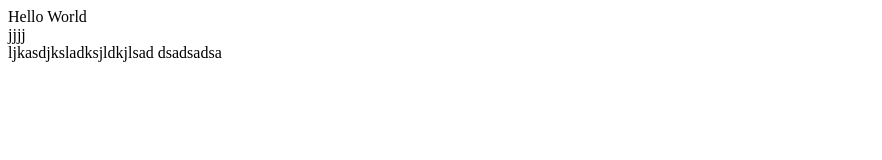
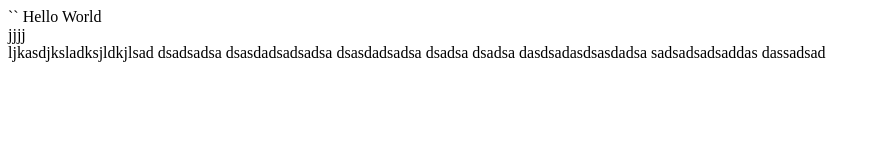
Before and after one commit to zhishaofei3/myfirstTest, a plain HTML site: page index.html in a window 1280 px wide. Shown: the whole page, without its empty margins (0-882 px from the left). Drawn offline with Linux system fonts and the light colour scheme.

```diff
--- a/index.html
+++ b/index.html
@@ -2,12 +2,19 @@
 <html lang="en">
 <head>
     <meta charset="UTF-8">
-    <title>Title22</title>
+``    <title>Title22</title>
 </head>
 <body>
     Hello World
     <div>jjjj</div>
     ljkasdjksladksjldkjlsad
     dsadsadsa
+dsasdadsadsadsa
+dsasdadsadsa
+dsadsa
+dsadsa
+dasdsadasdsasdadsa
+sadsadsadsaddas
+dassadsad
 </body>
 </html>
```
